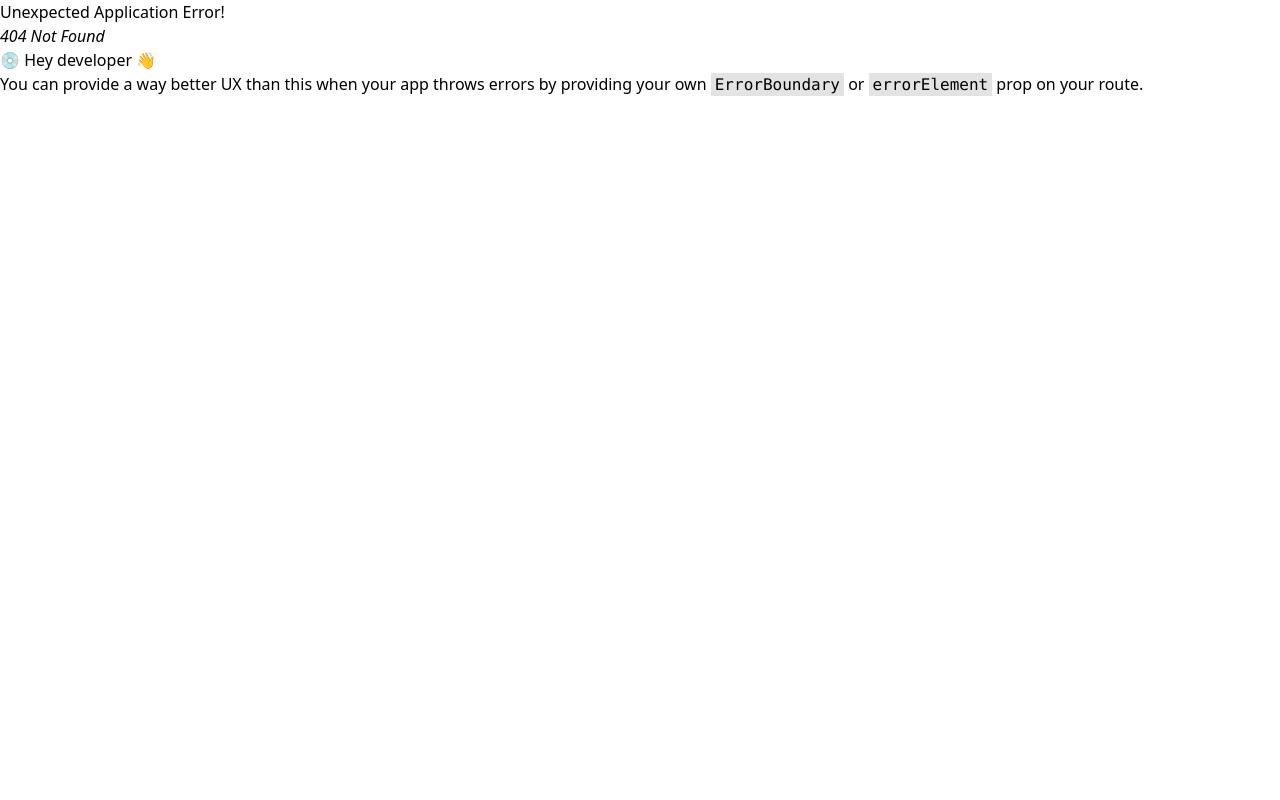
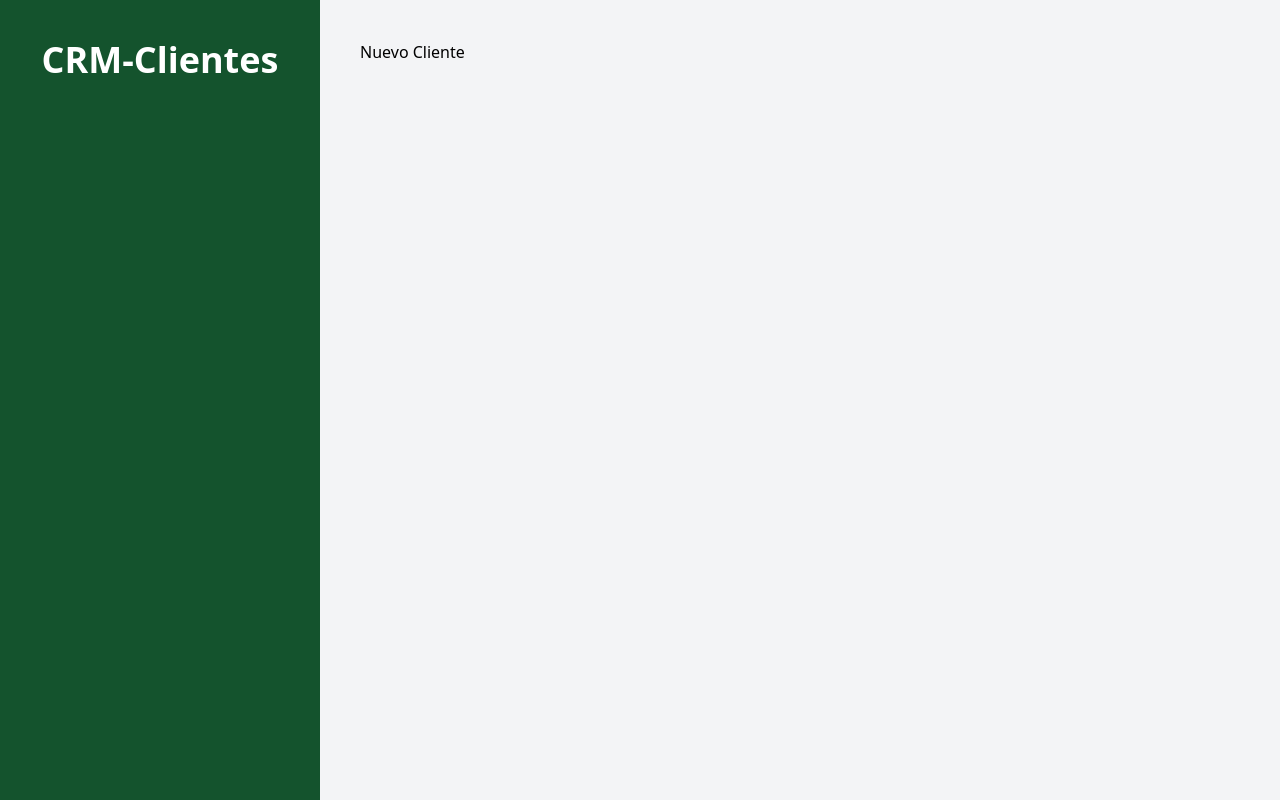
Before and after one commit to JerlibGnzlz/crm-react, a React (Vite) app: page /clientes/nuevo in a window 1280 px wide. Before the commit this address had no page. Built offline with nearby package versions, Linux system fonts and the light colour scheme.

Commit message:
creando Layout principal

```diff
--- a/index.html
+++ b/index.html
@@ -6,7 +6,7 @@
 		<meta name="viewport" content="width=device-width, initial-scale=1.0" />
 		<title>Crm-React</title>
 	</head>
-  <body>
+	<body class="min-h-screen bg-gray-100">
 		<div id="root"></div>
 		<script type="module" src="/src/main.jsx"></script>
 	</body>
--- /dev/null
+++ b/src/components/Layout.jsx
@@ -0,0 +1,18 @@
+import { Outlet } from 'react-router-dom';
+
+const Layout = () => {
+  return (
+
+    <div className="md:flex md:min-h-screen">
+      <aside className="md:w-1/4 bg-green-900 px-5 py-10">
+        <h2 className='font-bold text-4xl text-center text-white'>CRM-Clientes</h2>
+      </aside>
+
+      <main className="md:w-3/4 p-10 md:h-screen overflow-scroll">
+        <Outlet />
+      </main>
+    </div>
+  );
+};
+
+export default Layout;
--- a/src/main.jsx
+++ b/src/main.jsx
@@ -1,21 +1,33 @@
-import React from 'react'
-import ReactDOM from 'react-dom/client'
-import './index.css'
+import React from 'react';
+import ReactDOM from 'react-dom/client';
+import './index.css';
 import { createBrowserRouter, RouterProvider } from "react-router-dom";
+import Layout from './components/Layout';
+import NuevoCliente from './pages/NuevoCliente';
+import Index from './pages/Index';
+
 
 const router = createBrowserRouter([
   {
     path: "/",
-    element: <h1>Inicio</h1>
+    element: <Layout />,
+    children: [
+      {
+        index: true,
+        element: <Index />
+      },
+      {
+        path: "/clientes/nuevo",
+        element: <NuevoCliente />
+      },
+    ]
+
   },
-  {
-    path: "/nosotros",
-    element: <h1>Nosotros</h1>
-  }
-])
+
+]);
 
 ReactDOM.createRoot(document.getElementById('root')).render(
   <React.StrictMode>
     <RouterProvider router={router} />
   </React.StrictMode>,
-)
+);
--- /dev/null
+++ b/src/pages/Index.jsx
@@ -0,0 +1,8 @@
+
+const Index = () => {
+  return (
+    <div>Inicio</div>
+  );
+};
+
+export default Index;
--- /dev/null
+++ b/src/pages/NuevoCliente.jsx
@@ -0,0 +1,8 @@
+
+const NuevoCliente = () => {
+  return (
+    <div>Nuevo  Cliente</div>
+  );
+};
+
+export default NuevoCliente;
```
Lines whose indentation alone changed are shown as unchanged.
